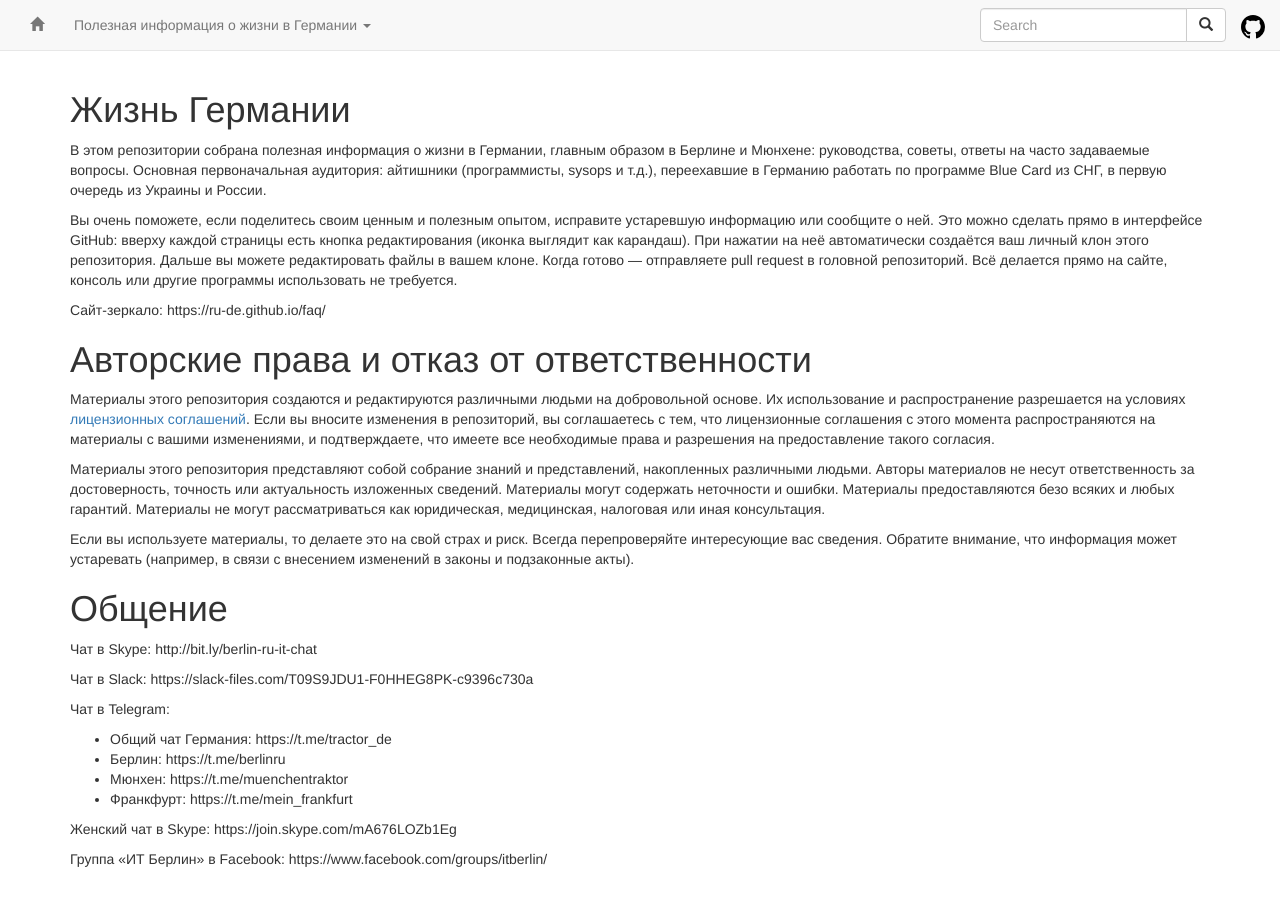
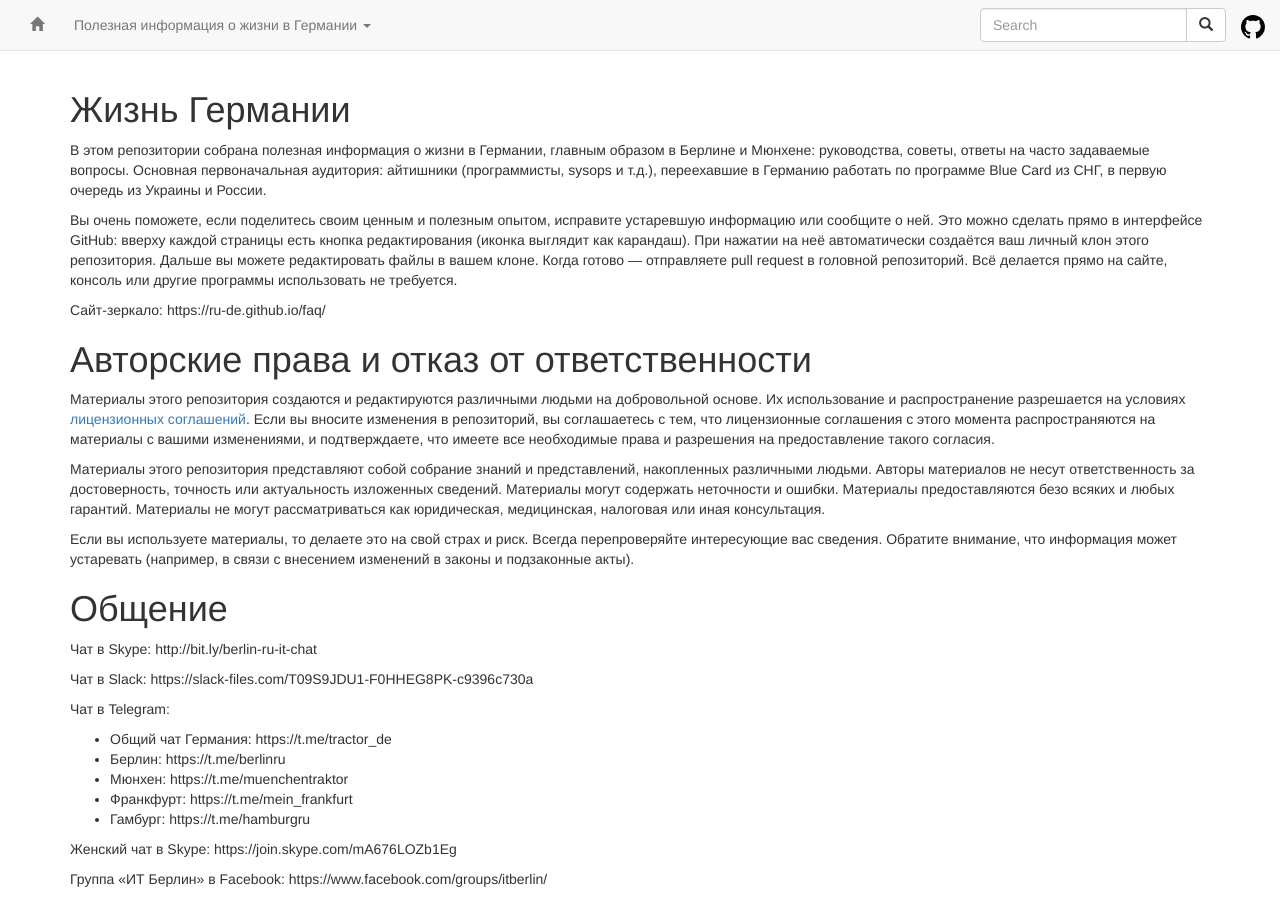
Before and after one commit to ru-de/faq, a Jekyll site: the page built from index.md, in a window 1280 px wide. Built offline with Jekyll 4.4.1, drawn with Linux system fonts in a browser that asks for light colours; nearby versions of some CDN libraries; our own code applies the rules of GitHub Pages for plain Markdown files; part of the change alters nothing that is shown.

Commit message:
Travis #1021: sync github pages

```diff
--- a/index.md
+++ b/index.md
@@ -30,6 +30,7 @@ layout: default
 - Берлин: https://t.me/berlinru
 - Мюнхен: https://t.me/muenchentraktor
 - Франкфурт: https://t.me/mein_frankfurt
+- Гамбург: https://t.me/hamburgru
 
 Женский чат в Skype: https://join.skype.com/mA676LOZb1Eg
 
```
